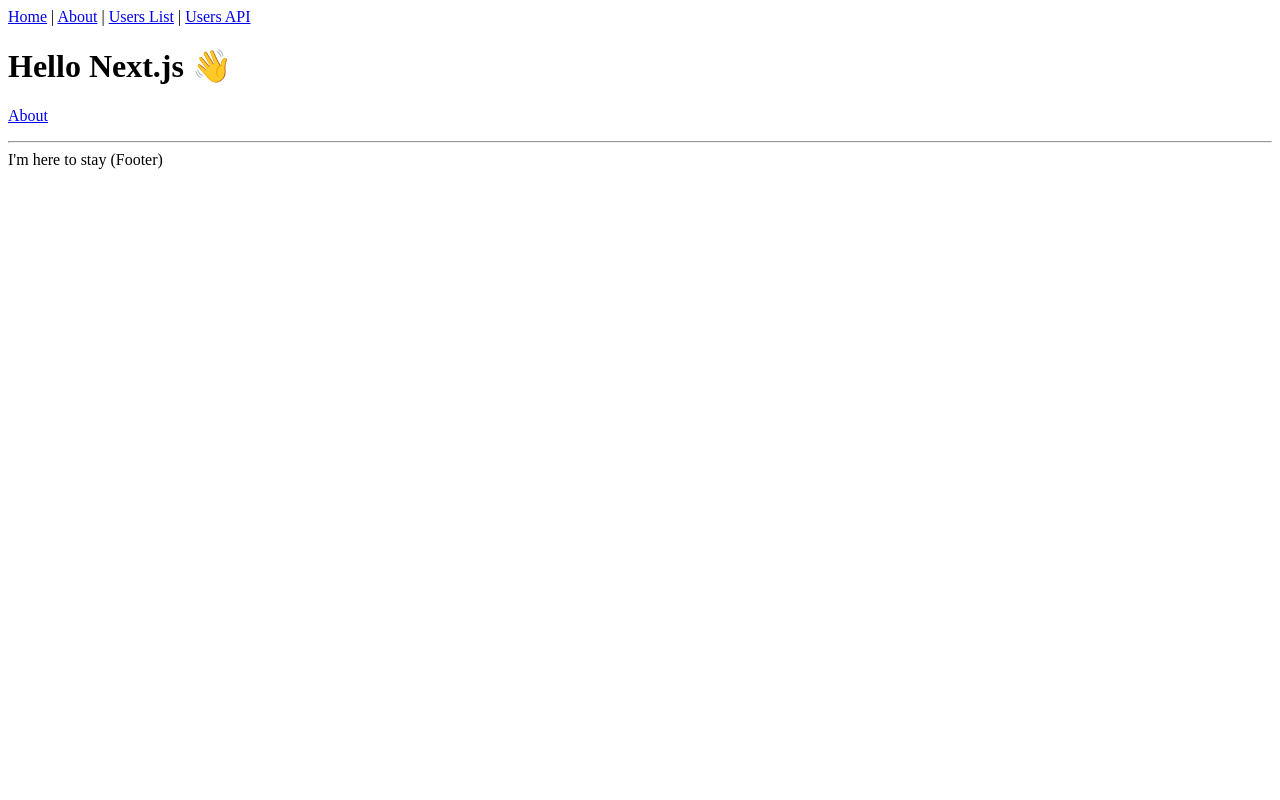
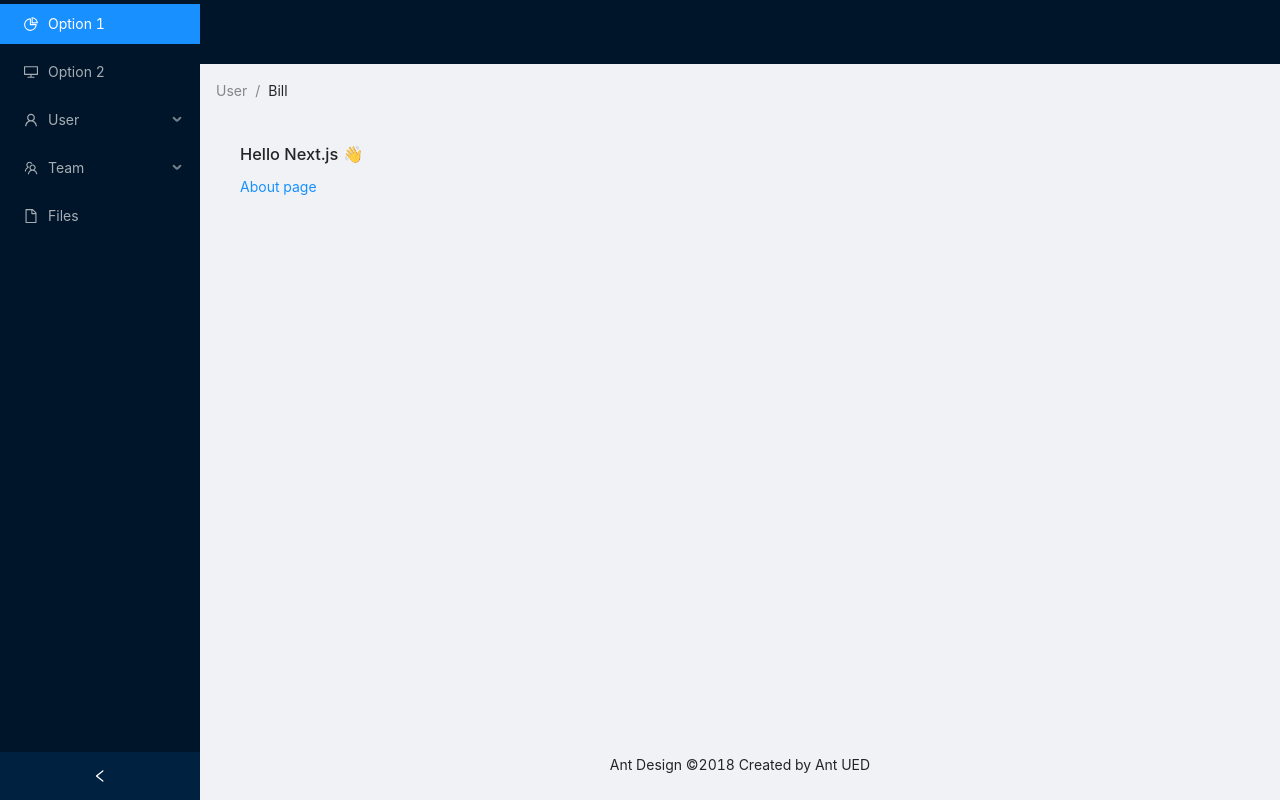
Before and after one commit to podcodar/podcodar.github.io, a Next.js app: page / in a window 1280 px wide. Built offline with nearby package versions, Linux system fonts and the light colour scheme.

Commit message:
fea: setup example with antd

```diff
--- a/components/Layout.tsx
+++ b/components/Layout.tsx
@@ -1,41 +1,69 @@
-import React, { ReactNode } from 'react'
-import Link from 'next/link'
-import Head from 'next/head'
+import { Layout, Menu, Breadcrumb } from 'antd';
+import {
+  DesktopOutlined,
+  PieChartOutlined,
+  FileOutlined,
+  TeamOutlined,
+  UserOutlined,
+} from '@ant-design/icons';
+import React from 'react';
 
-type Props = {
-  children?: ReactNode
-  title?: string
+const { Header, Content, Footer, Sider } = Layout;
+const { SubMenu } = Menu;
+
+class SiderDemo extends React.Component {
+  state = {
+    collapsed: false,
+  };
+
+  onCollapse = (collapsed: boolean) => {
+    console.log(collapsed);
+    this.setState({ collapsed });
+  };
+
+  render() {
+    const { collapsed } = this.state;
+    return (
+      <Layout style={{ minHeight: '100vh' }}>
+        <Sider collapsible collapsed={collapsed} onCollapse={this.onCollapse}>
+          <div className="logo" />
+          <Menu theme="dark" defaultSelectedKeys={['1']} mode="inline">
+            <Menu.Item key="1" icon={<PieChartOutlined />}>
+              Option 1
+            </Menu.Item>
+            <Menu.Item key="2" icon={<DesktopOutlined />}>
+              Option 2
+            </Menu.Item>
+            <SubMenu key="sub1" icon={<UserOutlined />} title="User">
+              <Menu.Item key="3">Tom</Menu.Item>
+              <Menu.Item key="4">Bill</Menu.Item>
+              <Menu.Item key="5">Alex</Menu.Item>
+            </SubMenu>
+            <SubMenu key="sub2" icon={<TeamOutlined />} title="Team">
+              <Menu.Item key="6">Team 1</Menu.Item>
+              <Menu.Item key="8">Team 2</Menu.Item>
+            </SubMenu>
+            <Menu.Item key="9" icon={<FileOutlined />}>
+              Files
+            </Menu.Item>
+          </Menu>
+        </Sider>
+        <Layout className="site-layout">
+          <Header className="site-layout-background" style={{ padding: 0 }} />
+          <Content style={{ margin: '0 16px' }}>
+            <Breadcrumb style={{ margin: '16px 0' }}>
+              <Breadcrumb.Item>User</Breadcrumb.Item>
+              <Breadcrumb.Item>Bill</Breadcrumb.Item>
+            </Breadcrumb>
+            <div className="site-layout-background" style={{ padding: 24, minHeight: 360 }}>
+              {this.props.children}
+            </div>
+          </Content>
+          <Footer style={{ textAlign: 'center' }}>Ant Design ©2018 Created by Ant UED</Footer>
+        </Layout>
+      </Layout>
+    );
+  }
 }
 
-const Layout = ({ children, title = 'This is the default title' }: Props) => (
-  <div>
-    <Head>
-      <title>{title}</title>
-      <meta charSet="utf-8" />
-      <meta name="viewport" content="initial-scale=1.0, width=device-width" />
-    </Head>
-    <header>
-      <nav>
-        <Link href="/">
-          <a>Home</a>
-        </Link>{' '}
-        |{' '}
-        <Link href="/about">
-          <a>About</a>
-        </Link>{' '}
-        |{' '}
-        <Link href="/users">
-          <a>Users List</a>
-        </Link>{' '}
-        | <a href="/api/users">Users API</a>
-      </nav>
-    </header>
-    {children}
-    <footer>
-      <hr />
-      <span>I'm here to stay (Footer)</span>
-    </footer>
-  </div>
-)
-
-export default Layout
+export default SiderDemo;
--- a/package.json
+++ b/package.json
@@ -8,6 +8,7 @@
     "type-check": "tsc"
   },
   "dependencies": {
+    "antd": "^4.13.0",
     "next": "latest",
     "react": "^17.0.1",
     "react-dom": "^17.0.1"
--- /dev/null
+++ b/pages/_app.tsx
@@ -0,0 +1,13 @@
+import { AppProps } from "next/app";
+import 'antd/dist/antd.css';
+import SiderDemo from "../components/Layout";
+
+function AppLayout({ Component, pageProps }: AppProps) {
+  return (
+    <SiderDemo>
+      <Component {...pageProps} />
+    </SiderDemo>
+  );
+}
+
+export default AppLayout
--- /dev/null
+++ b/pages/about.tsx
@@ -0,0 +1,5 @@
+const IndexPage = () => (
+  <h1>About PodCodar</h1>
+)
+
+export default IndexPage
--- a/pages/index.tsx
+++ b/pages/index.tsx
@@ -1,15 +1,11 @@
 import Link from 'next/link'
-import Layout from '../components/Layout'
 
 const IndexPage = () => (
-  <Layout title="Home | Next.js + TypeScript Example">
+  <>
     <h1>Hello Next.js 👋</h1>
-    <p>
-      <Link href="/about">
-        <a>About</a>
-      </Link>
-    </p>
-  </Layout>
+
+    <Link href="/about">About page</Link>
+  </>
 )
 
 export default IndexPage
```
Also changed, not shown: 1 other file (tests, documents, lock files or other folders).
